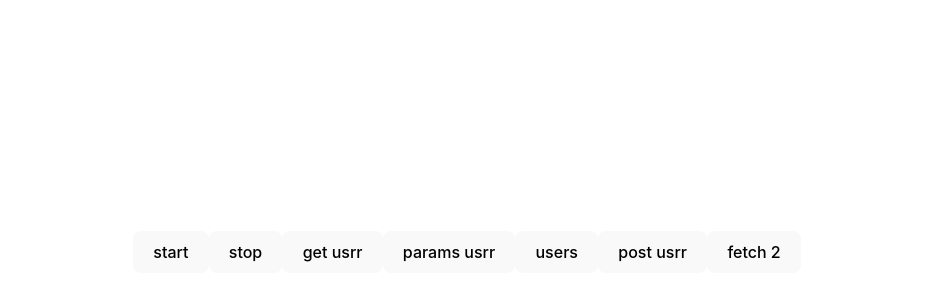
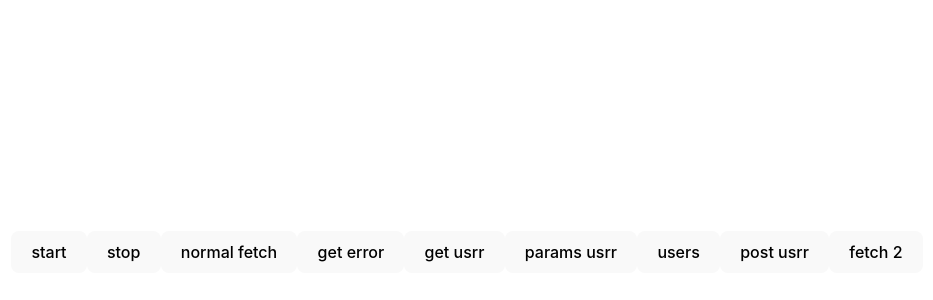
Before and after one commit to lulusir/worker-webserver, a React (Vite) app: page / in a window 1280 px wide. Shown: the part 148-448 px from the top of the page, without its empty margins (173-1106 px from the left). Built offline with nearby package versions, Linux system fonts and the light colour scheme.

Commit message:
feat: 处理路由不匹配情况；运行用户自定义http code

```diff
--- a/lib/webServer/app.ts
+++ b/lib/webServer/app.ts
@@ -1,6 +1,6 @@
 import { serviceWorkerContainer } from "../swr/serviceWorkerContainer";
 import { MessageToMain } from "../type";
-import { Ctx } from "./context";
+import { Ctx, NoMatchRouteStatusCode } from "./context";
 import { IMiddleware, MiddlewareRunner } from "./middleware";
 import { Res } from "./res";
 import { Route, Router } from "./router";
@@ -17,7 +17,8 @@ export class Server {
           await ctx.__handle(ctx.__routerCtx);
         }
       } else {
-        ctx.res.status = 500;
+        // 匹配不到路由，应该走一个特殊的处理
+        ctx.res.status === NoMatchRouteStatusCode;
       }
       await next();
     });
--- a/lib/webServer/context.ts
+++ b/lib/webServer/context.ts
@@ -7,3 +7,5 @@ export type Ctx = {
   __handle: Route["handler"];
   __routerCtx: RouterContext;
 };
+
+export const NoMatchRouteStatusCode = 10086;
--- a/package.json
+++ b/package.json
@@ -1,6 +1,6 @@
 {
   "name": "worker-webserver",
-  "version": "0.1.8",
+  "version": "0.2.0",
   "description": "web server in browser service worker",
   "main": "./dist/index.js",
   "module": "./dist/index.mjs",
--- a/src/App.tsx
+++ b/src/App.tsx
@@ -26,7 +26,7 @@ app.use(async (ctx, next) => {
           body.code = 200;
         }
         ctx.res.body = JSON.stringify(body);
-      } catch {}
+      } catch { }
     }
   }
 });
@@ -48,6 +48,26 @@ function AppC() {
           }}
         >
           stop
+        </button>
+        <button
+          onClick={() => {
+            fetch("http://localhost:8080/hhhhh")
+          }}
+        >
+          normal fetch
+        </button>
+        <button
+          onClick={() => {
+            fetch("http://localhost:8080/err")
+              .catch((err) => {
+                console.log(
+                  err, '==err'
+                );
+              })
+
+          }}
+        >
+          get error
         </button>
         <button
           onClick={() => {
--- a/src/customRoute.ts
+++ b/src/customRoute.ts
@@ -14,4 +14,12 @@ export const customRoutes: Route[] = [
       ctx.res.headers.set("content-type", "application/json");
     },
   },
+
+  {
+    path: "/err",
+    method: "get",
+    handler: async (ctx) => {
+      ctx.res.status = 500;
+    },
+  },
 ];
```
Also changed, not shown: lib/sw/responseBuilder.ts (+7 -4 lines), public/sw.js (+1 -1 lines).
